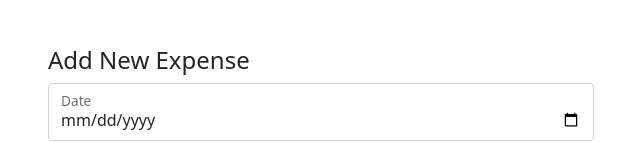
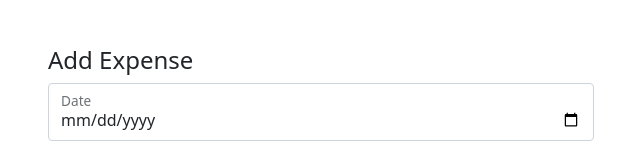
Before and after one commit to leocsdev/react-expense-tracker, a React (Create React App) app: page / in a window 1280 px wide. Shown: the part 496-639 px from the top of the page, without its empty margins (319-959 px from the left). Built offline with nearby package versions, Linux system fonts and the light colour scheme.

Commit message:
Added text state to render Add or Update messaage.

```diff
--- a/src/components/ExpenseForm.jsx
+++ b/src/components/ExpenseForm.jsx
@@ -12,6 +12,7 @@ function ExpenseForm() {
 
   const [isValidated, setIsValidated] = useState(false)
   const [currentDate, setCurrentDate] = useState(dateNow)
+  const [text, setText] = useState('Add Expense')
 
   const { addExpense, updateExpense, expenseToEdit, setExpenseToEdit } =
     useContext(ExpensesContext)
@@ -26,6 +27,8 @@ function ExpenseForm() {
       dateInputRef.current.value = expenseToEdit.expense.date
       itemDescriptionInputRef.current.value = expenseToEdit.expense.item
       amountInputRef.current.value = expenseToEdit.expense.amount
+
+      setText('Update Expense')
     }
   }, [expenseToEdit])
 
@@ -51,8 +54,9 @@ function ExpenseForm() {
       if (expenseToEdit.edit === true) {
         updateExpense(expenseToEdit.expense.id, newExpense)
 
-        // Disable edit after update
+        // Disable edit after update and set text to default
         setExpenseToEdit((expenseToEdit.edit = false))
+        setText('Add Expense')
       } else {
         // Add expense item
         addExpense(newExpense)
@@ -72,7 +76,7 @@ function ExpenseForm() {
 
   return (
     <section className='py-4'>
-      <h4>Add New Expense</h4>
+      <h4>{text}</h4>
 
       <Form noValidate validated={isValidated} onSubmit={handleSubmit}>
         <FloatingLabel controlId='floatingInput' label='Date' className='mb-3'>
@@ -119,7 +123,7 @@ function ExpenseForm() {
             type='submit'
             className='btn-block'
           >
-            Add Expense
+            {text}
           </Button>
         </div>
       </Form>
```
